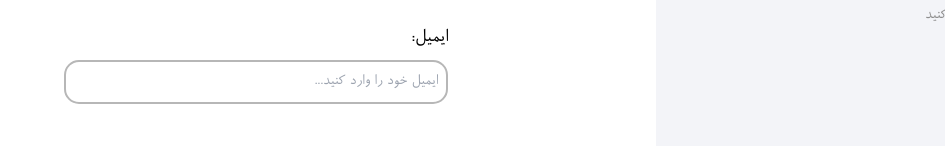
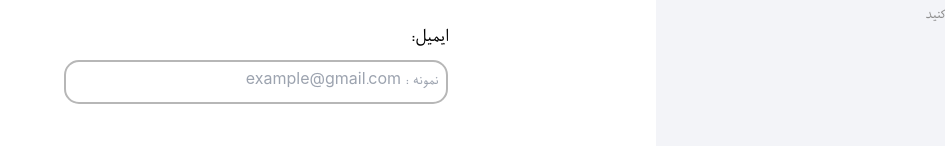
Before and after one commit to msafarianarkuli/madloops, a React (Create React App) app: page /sign-up in a window 1280 px wide. Shown: the part 444-590 px from the top of the page, without its empty margins (335-1280 px from the left). Built offline with nearby package versions, Linux system fonts and the light colour scheme.

Commit message:
edit sign up fields

```diff
--- a/src/Components/content/SignUp/sign-up-first.component.jsx
+++ b/src/Components/content/SignUp/sign-up-first.component.jsx
@@ -77,7 +77,7 @@ const SignUpFirstPage = (props) => {
                 id="email"
                 classInput="sm:w-96 w-80 p-2 mb-1 border-2 border-[#B7B7B7] focus:border-transparent focus:input-shadow bg-white rounded-[15px] outline-none duration-300"
                 classLabel="text-xl mb-2"
-                placeholder="ایمیل خود را وارد کنید..."
+                placeholder="نمونه : example@gmail.com"
                 classError="text-red-500 h-[20px] mb-1"
               />
             </div>
```
